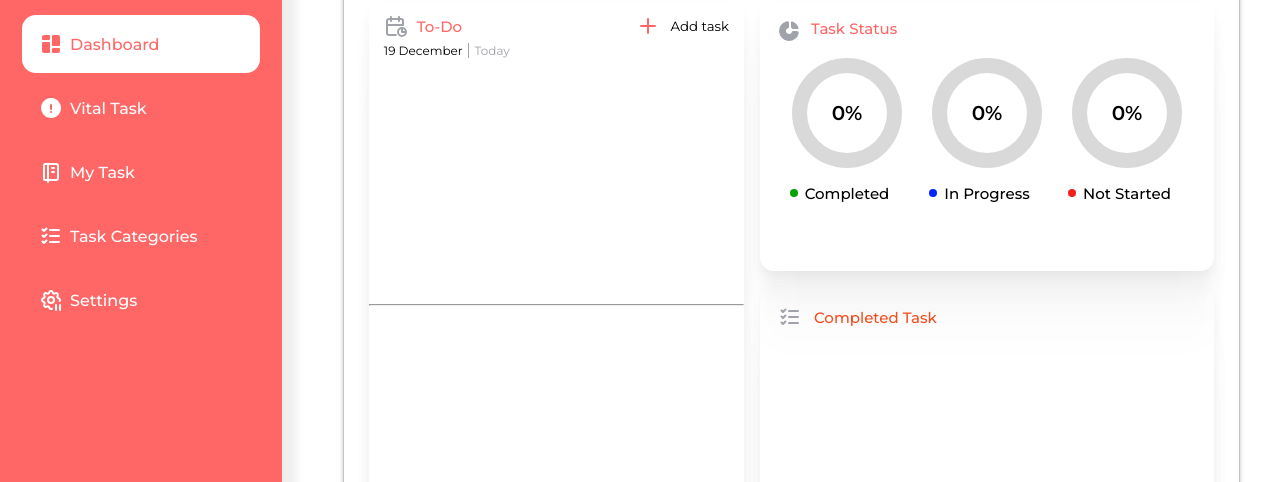
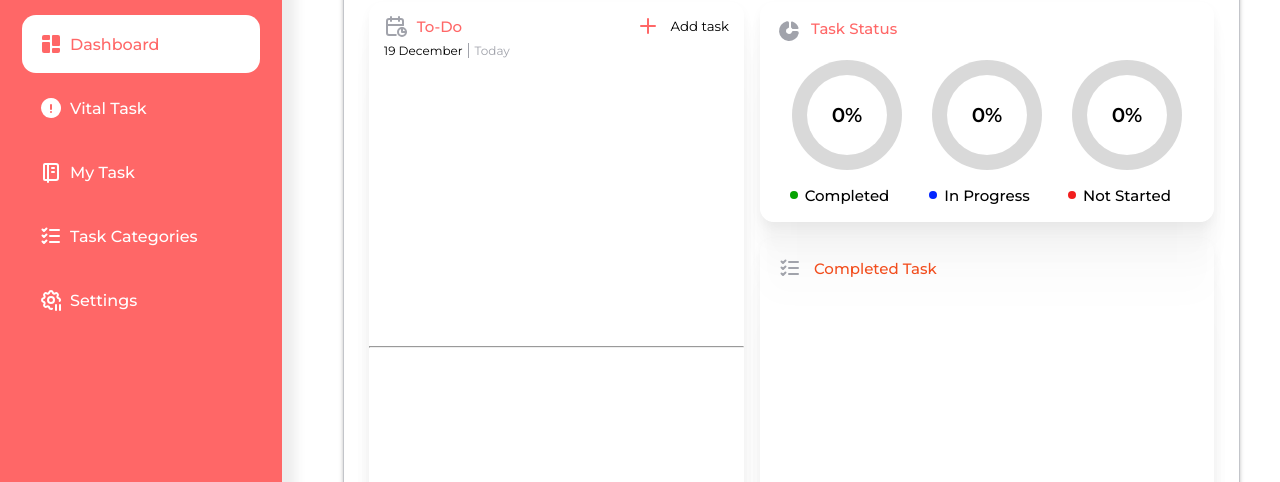
Before and after one commit to DeveloperMaxmudjon/To-Do, a plain HTML site: page index.html in a window 1280 px wide. Shown: the part 207-689 px from the top of the page. Drawn offline with Linux system fonts and the light colour scheme.

Commit message:
style: Adjust hero section grid rows, flex properties, and overflow for task and completed lists.

```diff
--- a/Scss/_heroSection.scss
+++ b/Scss/_heroSection.scss
@@ -67,7 +67,7 @@
                 box-shadow: 0 4px 4px 0 rgba(0, 0, 0, 0.25);
                 display: grid;
                 grid-template-columns: 1fr 1fr;
-                grid-template-rows: 1fr 1fr;
+                grid-template-rows: 220px 1fr;
                 gap: 16px;
                 padding: 16px 25px;
 
@@ -82,10 +82,10 @@
                 }
 
                 .tasks {
-                    grid-column: 0 / span 1;
+                    grid-column: 1 / span 1;
                     grid-row: 1 / span 2;
                     display: grid;
-                    grid-template-rows: auto 1px auto;
+                    grid-template-rows: 1fr 1px 180px;
                     grid-template-columns: 1fr;
                     padding: 12px 0;
                     row-gap: 17px;
@@ -95,6 +95,8 @@
                         display: flex;
                         flex-direction: column;
                         gap: 7px;
+                        height: 100%;
+                        overflow: hidden;
 
                         >span {
                             display: flex;
@@ -161,7 +163,7 @@
                         }
 
                         #taskList {
-                            max-height: 175px;
+                            flex: 1;
                             overflow-y: auto;
                             display: grid;
                             row-gap: 10px;
@@ -287,8 +289,10 @@
                 .status {
                     display: flex;
                     flex-direction: column;
+                    justify-content: space-between;
                     gap: 15px;
                     padding: 17px;
+                    height: 100%;
 
                     >span {
                         display: flex;
@@ -372,10 +376,14 @@
 
                 .compelted {
                     padding: 18px;
+                    display: flex;
+                    flex-direction: column;
+                    height: 100%;
+                    overflow: hidden;
 
                     >div {
                         width: 100%;
-                        height: 175px;
+                        flex: 1;
                         overflow-y: scroll;
                         display: grid;
                         row-gap: 10px;
```
Also changed, not shown: Scss/main.css, 1 other file.
